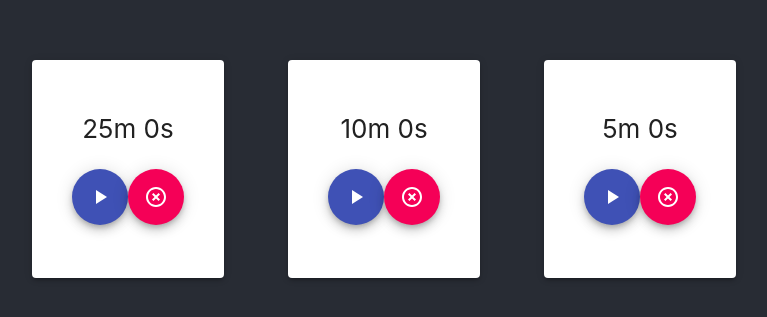
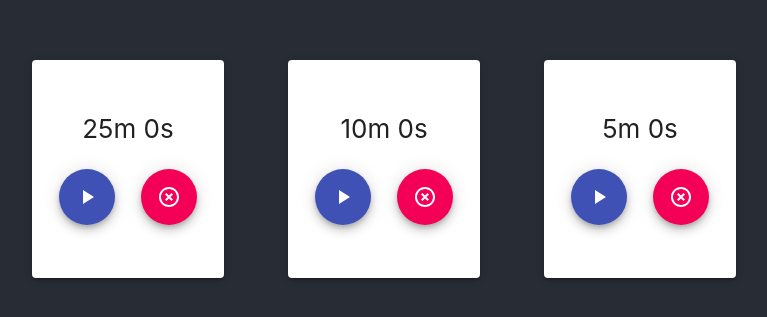
Before and after one commit to henrym2/pomodoro-tracker-react, a React (Create React App) app: page / in a window 1280 px wide. Shown: the part 231-548 px from the top of the page, without its empty margins (224-991 px from the left). Built offline with nearby package versions, Linux system fonts and the light colour scheme; the HTML template or start-up script is replaced by a standard one.

Commit message:
Patched CSS issue

```diff
--- a/src/styles/timer.css
+++ b/src/styles/timer.css
@@ -20,7 +20,6 @@
     justify-content: center;
 }
 
-.Control-item {
-    margin-right: 5vw;
-    padding-right: 2vw;
+.Control-Item {
+    margin-right: 2vw;
 }
```
